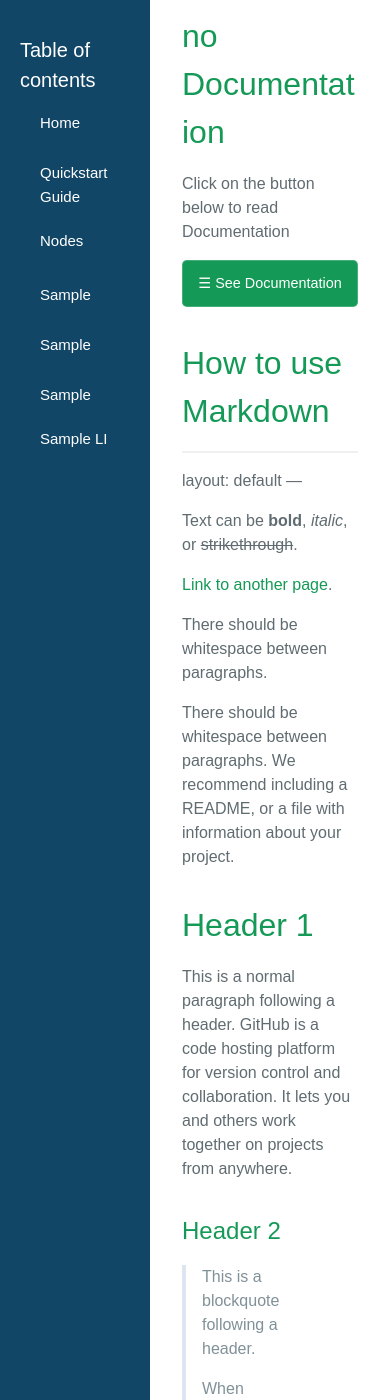
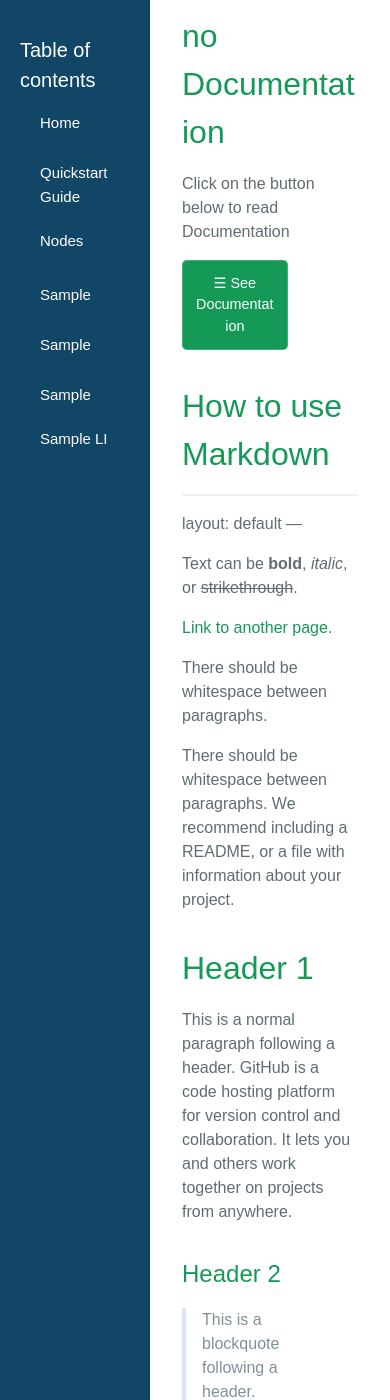
Before and after one commit to dianamw/GreenVulcano-Beta, a Jekyll site: the page built from index.md, in a window 390 px wide and 1400 px high, scrolled down 234 px. Built offline with Jekyll 4.4.1, drawn with Linux system fonts in a browser that asks for light colours; our own code applies the rules of GitHub Pages for plain Markdown files; the repository's description, which GitHub fills in, is left out.

Commit message:
Update style.scss

```diff
--- a/assets/css/style.scss
+++ b/assets/css/style.scss
@@ -131,4 +131,11 @@ button.accordion.active:after {
 		#headerP {
 			margin-left:150px;
 	}
+
+		.btn {
+		    display: block;
+		    width: 60%;
+		    padding: 0.75rem;
+		    font-size: 0.9rem;
+		}
 }
```
